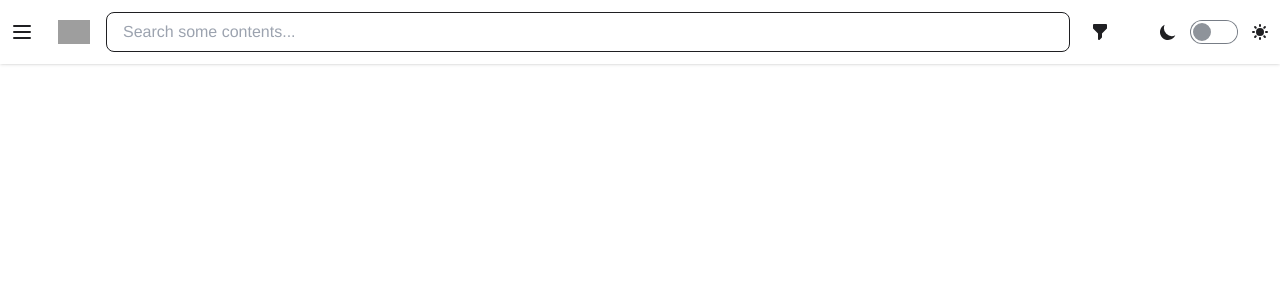
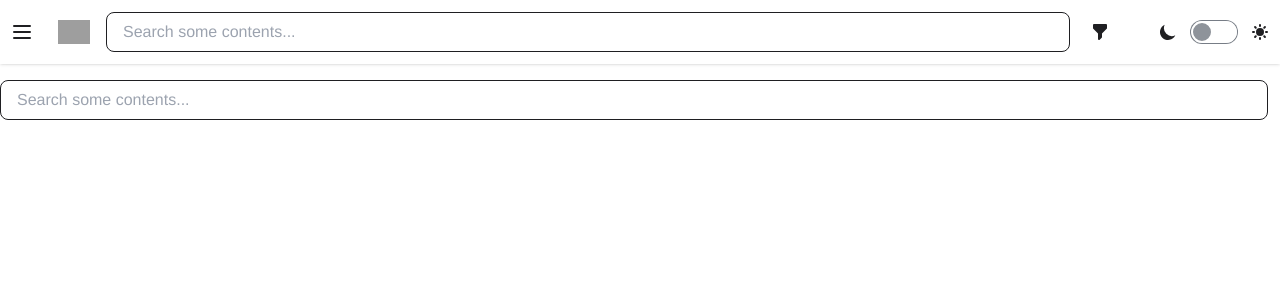
Before and after one commit to jilv220/lbrygen-frontend, a Vue app: page / in a window 1280 px wide. Shown: the top 300 px of the page. Built offline with nearby package versions, Linux system fonts and the light colour scheme; grey boxes are pictures that could not be loaded.

Commit message:
android test

```diff
--- a/src/components/HomeView.vue
+++ b/src/components/HomeView.vue
@@ -1,10 +1,16 @@
 <template>
   <p>placeholder</p>
+  <div class="flex-1 pt-14">
+    <SearchBar></SearchBar>
+  </div>
 </template>
 
 <script>
+import SearchBar from '@/components/SearchBar.vue'
 export default {
-
+  components: {
+    SearchBar
+  },
 }
 </script>
 
--- a/src/components/SearchItem.vue
+++ b/src/components/SearchItem.vue
@@ -42,9 +42,9 @@ import { THUMBNAIL_OPTIMIZE } from '@/constants/env'
 import TriFallbackImg from "./base/TriFallbackImg.vue"
 export default {
     components: {
-    LGAvatarLabel,
-    TriFallbackImg
-},
+        LGAvatarLabel,
+        TriFallbackImg
+    },
     props: {
         thumbnail: Object,
         streamUrl: String,
--- a/src/components/SearchView.vue
+++ b/src/components/SearchView.vue
@@ -1,9 +1,5 @@
 <template>
     <div id="content" class="mx-10 pt-20 overflow-hidden">
-
-        <div class="flex-1">
-            <SearchBar></SearchBar>
-        </div>
 
         <div v-if="
         queryType == 'channel' &&
```
